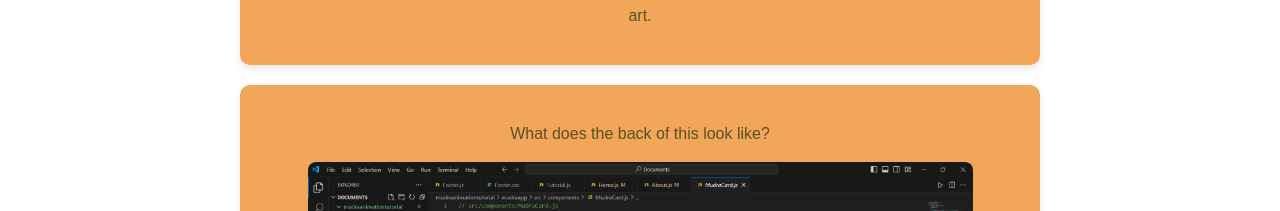
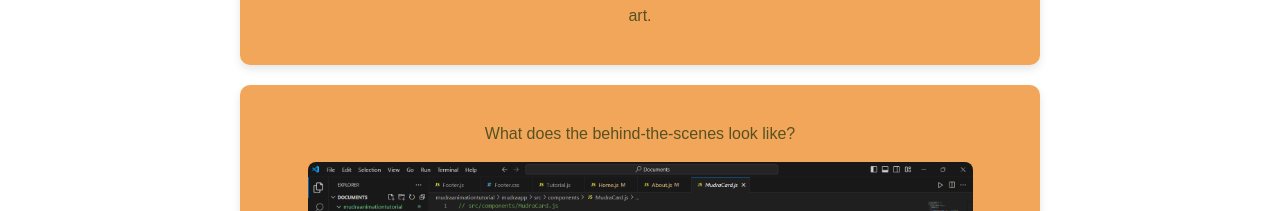
Before and after one commit to naumiaparanji/mudrawebsite, a React (Create React App) app in the folder mudraapp/: page /about in a window 1280 px wide. Shown: the part 1303-1514 px from the top of the page. Built offline with nearby package versions, Linux system fonts and the light colour scheme.

Commit message:
website up!

```diff
--- a/mudraapp/src/pages/About.js
+++ b/mudraapp/src/pages/About.js
@@ -46,7 +46,7 @@ const About = () => {
                 <div className="about-card">
 
                     <p>
-                        What does the back of this look like?
+                        What does the behind-the-scenes look like?
                     </p>
                     <div className="desktop-image">
                     <img src="/images/code.png" alt="Coding" className="about-image" />
--- a/package.json
+++ b/package.json
@@ -1,5 +1,8 @@
 {
   "dependencies": {
     "emailjs-com": "^3.2.0"
+  },
+  "devDependencies": {
+    "gh-pages": "^6.2.0"
   }
 }
```
Also changed, not shown: 1 other file (tests, documents, lock files or other folders).
